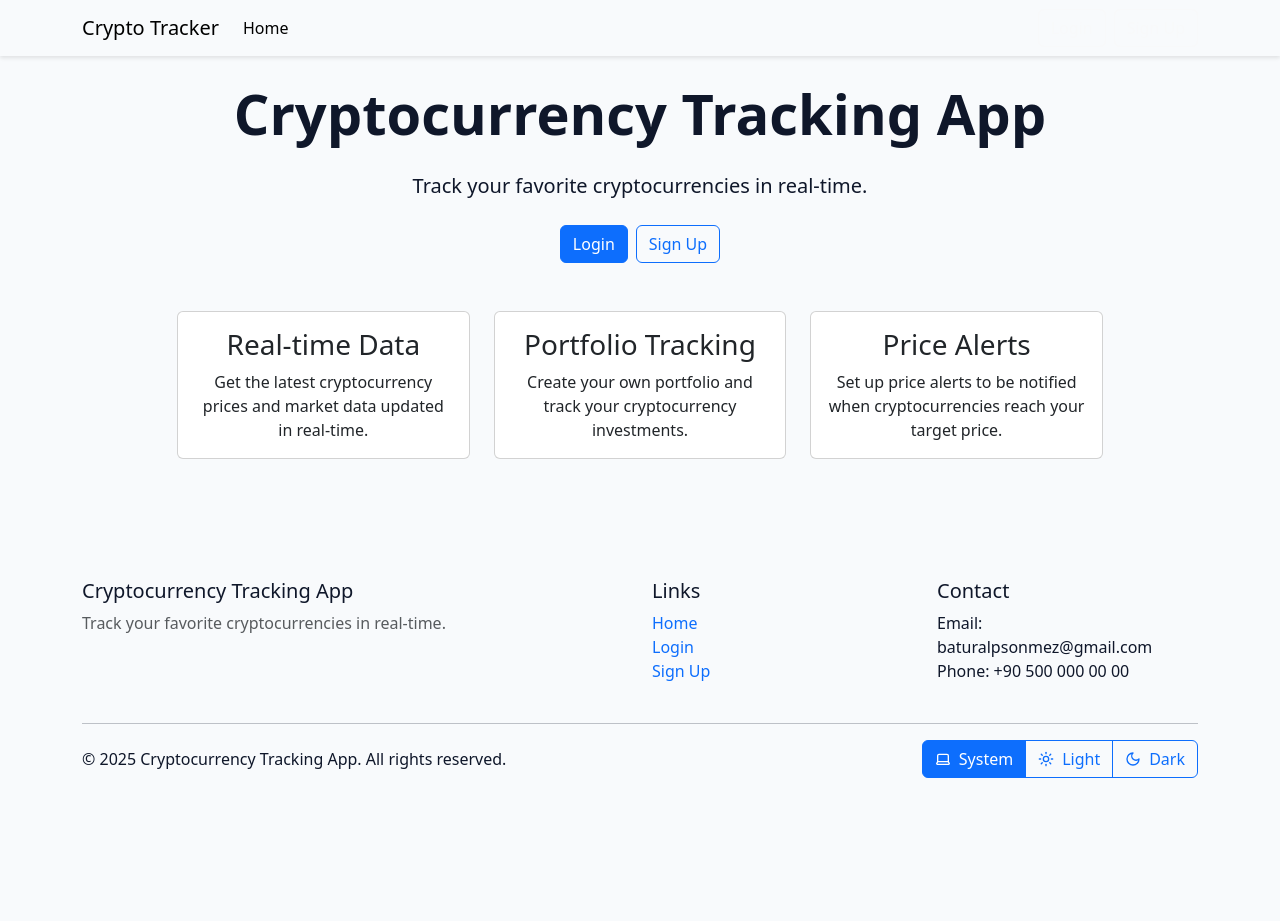
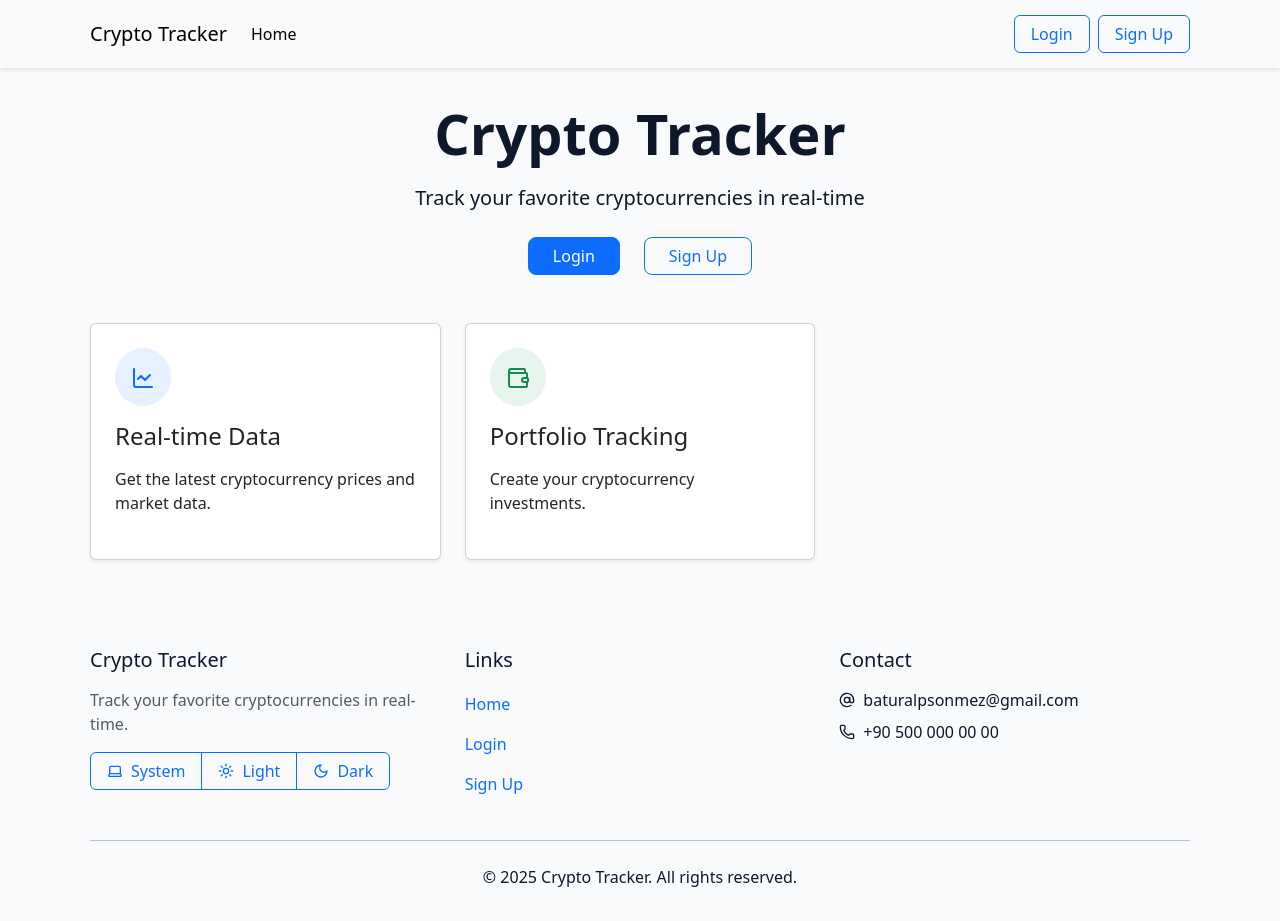
Before and after one commit to Baturalp52/cryptocurrency-tracking-app, a Next.js app in the folder frontend/: page / in a window 1280 px wide. Before the commit the page ends 802 px from the top, so only its background shows below. Built offline with nearby package versions, Linux system fonts and the light colour scheme; no server answers.

Commit message:
Enhance responsive design and styling across components

```diff
--- a/frontend/src/app/globals.css
+++ b/frontend/src/app/globals.css
@@ -1,6 +1,7 @@
 /* Prevent flash of wrong theme */
 :root {
   color-scheme: light dark;
+  font-size: 16px;
 }
 
 html.theme-initialized {
@@ -21,7 +22,37 @@ html[data-bs-theme="light"] body {
 /* Custom styles for the application */
 @import "./theme.css";
 
-/* Animations */
+/* ===== BASE STYLES (Mobile First) ===== */
+body {
+  font-size: 1rem;
+  line-height: 1.5;
+}
+
+/* ===== TYPOGRAPHY ===== */
+h1,
+.h1 {
+  font-size: 1.75rem;
+}
+
+h2,
+.h2 {
+  font-size: 1.5rem;
+}
+
+h3,
+.h3 {
+  font-size: 1.25rem;
+}
+
+.display-4 {
+  font-size: 2rem;
+}
+
+.lead {
+  font-size: 1.1rem;
+}
+
+/* ===== ANIMATIONS ===== */
 @keyframes fadeIn {
   from {
     opacity: 0;
@@ -37,13 +68,19 @@ html[data-bs-theme="light"] body {
   animation: fadeIn 0.5s ease-in-out;
 }
 
-/* Auth form styling */
+/* ===== LAYOUT & CONTAINERS ===== */
+.container {
+  padding-left: 15px;
+  padding-right: 15px;
+}
+
 .auth-form-container {
-  max-width: 500px;
+  max-width: 100%;
+  padding: 0 15px;
   margin: 0 auto;
 }
 
-/* Custom utility classes */
+/* ===== UTILITY CLASSES ===== */
 .text-gradient {
   background: linear-gradient(
     90deg,
@@ -63,19 +100,79 @@ html[data-bs-theme="light"] body {
   );
 }
 
-/* Custom component styles */
+/* Width and Height utilities */
+.w-2 {
+  width: 1rem !important;
+}
+
+.h-2 {
+  height: 1rem !important;
+}
+
+/* Spacing utilities */
+.py-4 {
+  padding-top: 1.5rem !important;
+  padding-bottom: 1.5rem !important;
+}
+
+.mt-5 {
+  margin-top: 2rem !important;
+}
+
+.mb-4 {
+  margin-bottom: 1.5rem !important;
+}
+
+/* ===== COMPONENTS ===== */
+/* Buttons */
+.btn {
+  transition: all 0.3s ease;
+  padding: 0.375rem 0.75rem;
+  font-size: 0.875rem;
+}
+
+.btn:active {
+  transform: translateY(1px);
+}
+
+/* Forms */
+.form-control {
+  min-height: 44px; /* Better touch targets */
+}
+
+.form-control:focus {
+  box-shadow: 0 0 0 0.25rem rgba(13, 110, 253, 0.25);
+}
+
+/* Navbar */
+.navbar {
+  box-shadow: 0 2px 4px rgba(0, 0, 0, 0.1);
+  padding: 0.75rem 0;
+}
+
+.navbar-brand {
+  font-size: 1.25rem;
+}
+
+.nav-link {
+  min-height: 44px;
+  display: flex;
+  align-items: center;
+}
+
+/* Cards */
+.card {
+  margin-bottom: 20px;
+}
+
 .crypto-card {
   transition: all var(--transition-speed) ease;
   border-left: 4px solid transparent;
 }
 
-.crypto-card:hover {
-  border-left-color: var(--primary-color);
-}
-
 .crypto-icon {
-  width: 32px;
-  height: 32px;
+  width: 24px;
+  height: 24px;
   border-radius: 50%;
   background-color: var(--bg-hover);
   display: flex;
@@ -91,53 +188,140 @@ html[data-bs-theme="light"] body {
   color: var(--danger-color);
 }
 
-/* Navbar styling */
-.navbar {
-  box-shadow: 0 2px 4px rgba(0, 0, 0, 0.1);
+/* ===== RESPONSIVE BREAKPOINTS ===== */
+/* Small devices (576px and up) */
+@media (min-width: 576px) {
+  .display-4 {
+    font-size: 2.5rem;
   }
 
-/* Button hover effects */
-.btn {
-  transition: all 0.3s ease;
+  h1,
+  .h1 {
+    font-size: 2rem;
   }
 
-.btn-primary:hover {
-  transform: translateY(-2px);
-  box-shadow: 0 4px 8px rgba(13, 110, 253, 0.25);
+  h2,
+  .h2 {
+    font-size: 1.75rem;
   }
 
+  .lead {
+    font-size: 1.25rem;
+  }
+
+  .btn {
+    padding: 0.375rem 1rem;
+    font-size: 1rem;
+  }
+
+  /* Responsive width and height utilities */
+  .sm\:w-2 {
+    width: 1rem !important;
+  }
+
+  .sm\:h-2 {
+    height: 1rem !important;
+  }
+}
+
+/* Medium devices (768px and up) */
+@media (min-width: 768px) {
+  .auth-form-container {
+    max-width: 500px;
+  }
+
+  .crypto-icon {
+    width: 32px;
+    height: 32px;
+  }
+
+  .py-4 {
+    padding-top: 2rem !important;
+    padding-bottom: 2rem !important;
+  }
+
+  .mt-5 {
+    margin-top: 3rem !important;
+  }
+
+  .container {
+    padding-left: 20px;
+    padding-right: 20px;
+  }
+
+  /* Responsive width and height utilities */
+  .md\:w-2 {
+    width: 1.5rem !important;
+  }
+
+  .md\:h-2 {
+    height: 1.5rem !important;
+  }
+}
+
+/* Large devices (992px and up) */
+@media (min-width: 992px) {
+  .display-4 {
+    font-size: 3rem;
+  }
+
+  h1,
+  .h1 {
+    font-size: 2.5rem;
+  }
+
+  .btn-primary:hover,
   .btn-outline-primary:hover {
     transform: translateY(-2px);
     box-shadow: 0 4px 8px rgba(13, 110, 253, 0.25);
   }
 
-/* Form control focus */
-.form-control:focus {
-  box-shadow: 0 0 0 0.25rem rgba(13, 110, 253, 0.25);
+  .crypto-card:hover {
+    border-left-color: var(--primary-color);
   }
 
-/* Responsive adjustments */
-@media (max-width: 768px) {
-  .display-4 {
-    font-size: 2.5rem;
+  /* Responsive width and height utilities */
+  .lg\:w-2 {
+    width: 2rem !important;
   }
 
-  .crypto-icon {
-    width: 24px;
-    height: 24px;
+  .lg\:h-2 {
+    height: 2rem !important;
   }
 }
 
-@media (max-width: 576px) {
+/* Extra large devices (1200px and up) */
+@media (min-width: 1200px) {
   .display-4 {
-    font-size: 2rem;
+    font-size: 3.5rem;
   }
 
-  h1 {
-    font-size: 1.75rem;
+  .container {
+    max-width: 1140px;
   }
 
-  h2 {
-    font-size: 1.5rem;
+  /* Responsive width and height utilities */
+  .xl\:w-2 {
+    width: 2.5rem !important;
+  }
+
+  .xl\:h-2 {
+    height: 2.5rem !important;
   }
 }
+
+/* XXL devices (1400px and up) */
+@media (min-width: 1400px) {
+  .container {
+    max-width: 1320px;
+  }
+
+  /* Responsive width and height utilities */
+  .xxl\:w-2 {
+    width: 3rem !important;
+  }
+
+  .xxl\:h-2 {
+    height: 3rem !important;
+  }
+}
--- a/frontend/src/app/page.tsx
+++ b/frontend/src/app/page.tsx
@@ -1,6 +1,7 @@
 "use client";
 
 import { useAuth } from "@/contexts/auth-context";
+import { ChartLine, CircleCheck, Wallet } from "lucide-react";
 import Link from "next/link";
 
 export default function Home() {
@@ -9,63 +10,66 @@ export default function Home() {
   return (
     <div className="container">
       <div className="row justify-content-center">
-        <div className="col-md-10 text-center">
-          <h1 className="display-4 fw-bold mb-4">
-            Cryptocurrency Tracking App
-          </h1>
+        <div className="col-12 text-center">
+          <h1 className="display-4 fw-bold mb-3">Crypto Tracker</h1>
+          <p className="lead mb-4">
+            Track your favorite cryptocurrencies in real-time
+          </p>
 
           {user ? (
             <div className="alert alert-success mb-4" role="alert">
-              Welcome back, {user.name}! You are logged in.
+              <div className="d-flex align-items-center">
+                <div className="me-3">
+                  <CircleCheck className="w-10 h-10 text-success" />
+                </div>
+                <div>
+                  Welcome back, <strong>{user.name}</strong>! You are logged in.
+                </div>
+              </div>
             </div>
           ) : (
             <div className="mb-4">
-              <p className="lead">
-                Track your favorite cryptocurrencies in real-time.
-              </p>
-              <div className="mt-4">
-                <Link href="/auth/login" className="btn btn-primary me-2">
+              <div className="d-grid gap-2 d-sm-flex justify-content-sm-center mb-4">
+                <Link
+                  href="/auth/login"
+                  className="btn btn-primary btn-lg px-4 me-sm-3"
+                >
                   Login
                 </Link>
-                <Link href="/auth/signup" className="btn btn-outline-primary">
+                <Link
+                  href="/auth/signup"
+                  className="btn btn-outline-primary btn-lg px-4"
+                >
                   Sign Up
                 </Link>
               </div>
             </div>
           )}
 
-          <div className="row mt-5">
-            <div className="col-md-4 mb-4">
-              <div className="card h-100">
-                <div className="card-body">
-                  <h3 className="card-title">Real-time Data</h3>
+          <div className="row mt-4 gy-4">
+            <div className="col-12 col-sm-6 col-lg-4">
+              <div className="card h-100 shadow-sm">
+                <div className="card-body text-center text-sm-start p-4">
+                  <div className="d-inline-block bg-primary bg-opacity-10 p-3 rounded-circle mb-3">
+                    <ChartLine className="w-10 h-10 text-primary" />
+                  </div>
+                  <h3 className="card-title h4 mb-3">Real-time Data</h3>
                   <p className="card-text">
-                    Get the latest cryptocurrency prices and market data updated
-                    in real-time.
+                    Get the latest cryptocurrency prices and market data.
                   </p>
                 </div>
               </div>
             </div>
 
-            <div className="col-md-4 mb-4">
-              <div className="card h-100">
-                <div className="card-body">
-                  <h3 className="card-title">Portfolio Tracking</h3>
+            <div className="col-12 col-sm-6 col-lg-4">
+              <div className="card h-100 shadow-sm">
+                <div className="card-body text-center text-sm-start p-4">
+                  <div className="d-inline-block bg-success bg-opacity-10 p-3 rounded-circle mb-3">
+                    <Wallet className="w-10 h-10 text-success" />
+                  </div>
+                  <h3 className="card-title h4 mb-3">Portfolio Tracking</h3>
                   <p className="card-text">
-                    Create your own portfolio and track your cryptocurrency
-                    investments.
-                  </p>
-                </div>
-              </div>
-            </div>
-
-            <div className="col-md-4 mb-4">
-              <div className="card h-100">
-                <div className="card-body">
-                  <h3 className="card-title">Price Alerts</h3>
-                  <p className="card-text">
-                    Set up price alerts to be notified when cryptocurrencies
-                    reach your target price.
+                    Create your cryptocurrency investments.
                   </p>
                 </div>
               </div>
--- a/frontend/src/components/footer/index.tsx
+++ b/frontend/src/components/footer/index.tsx
@@ -1,52 +1,73 @@
 import Link from "next/link";
 import ThemeToggle from "@/components/theme-toggle";
+import { AtSign, Phone } from "lucide-react";
 
 export default function Footer() {
   return (
-    <footer className="py-4 mt-5">
+    <footer className="py-4 mt-4">
       <div className="container">
-        <div className="row">
-          <div className="col-md-6">
-            <h5>Cryptocurrency Tracking App</h5>
-            <p className="text-muted">
+        <div className="row gy-4">
+          <div className="col-12 col-md-6 col-lg-4 text-center text-md-start">
+            <h5 className="mb-3">Crypto Tracker</h5>
+            <p className="text-muted mb-3">
               Track your favorite cryptocurrencies in real-time.
             </p>
+            <div className="d-none d-md-block">
+              <ThemeToggle />
+            </div>
           </div>
-          <div className="col-md-3">
-            <h5>Links</h5>
+          <div className="col-12 col-md-6 col-lg-4">
+            <h5 className="mb-3">Links</h5>
             <ul className="list-unstyled">
-              <li>
-                <Link href="/" className="text-decoration-none">
+              <li className="mb-2">
+                <Link
+                  href="/"
+                  className="text-decoration-none d-inline-block py-1"
+                >
                   Home
                 </Link>
               </li>
-              <li>
-                <Link href="/auth/login" className="text-decoration-none">
+              <li className="mb-2">
+                <Link
+                  href="/auth/login"
+                  className="text-decoration-none d-inline-block py-1"
+                >
                   Login
                 </Link>
               </li>
-              <li>
-                <Link href="/auth/signup" className="text-decoration-none">
+              <li className="mb-2">
+                <Link
+                  href="/auth/signup"
+                  className="text-decoration-none d-inline-block py-1"
+                >
                   Sign Up
                 </Link>
               </li>
             </ul>
           </div>
-          <div className="col-md-3">
-            <h5>Contact</h5>
+          <div className="col-12 col-md-6 col-lg-4">
+            <h5 className="mb-3">Contact</h5>
             <ul className="list-unstyled">
-              <li>Email: baturalpsonmez@gmail.com</li>
-              <li>Phone: +90 500 000 00 00</li>
+              <li className="mb-2 d-flex align-items-center">
+                <AtSign className="me-2 w-2 h-2" />
+                <span>baturalpsonmez@gmail.com</span>
+              </li>
+              <li className="mb-2 d-flex align-items-center">
+                <Phone className="me-2 w-2 h-2" />
+                <span>+90 500 000 00 00</span>
+              </li>
             </ul>
           </div>
         </div>
-        <hr className="mt-4" />
-        <div className="d-flex justify-content-between align-items-center">
+        <hr className="my-4" />
+        <div className="text-center">
+          <div className="d-md-none mb-3">
+            <ThemeToggle />
+          </div>
           <p className="mb-0">
-            &copy; {new Date().getFullYear()} Cryptocurrency Tracking App. All
-            rights reserved.
+            &copy; {new Date().getFullYear()} Crypto Tracker. All rights
+            reserved.
           </p>
-          <ThemeToggle />
         </div>
       </div>
     </footer>
--- a/frontend/src/components/navbar/index.tsx
+++ b/frontend/src/components/navbar/index.tsx
@@ -3,13 +3,30 @@
 import Link from "next/link";
 import { useAuth } from "@/contexts/auth-context";
 import { usePathname } from "next/navigation";
+import { useEffect } from "react";
 
 export default function Navbar() {
   const { user, loading, logout } = useAuth();
   const pathname = usePathname();
 
+  useEffect(() => {
+    const navbarToggler = document.querySelector(
+      ".navbar-toggler"
+    ) as HTMLElement;
+    const handleClick = () => {
+      if (!navbarToggler) return;
+      if (navbarToggler.getAttribute("aria-expanded") === "true") {
+        navbarToggler.click();
+      }
+    };
+    document.body.addEventListener("click", handleClick);
+    return () => {
+      document.body.removeEventListener("click", handleClick);
+    };
+  }, [pathname]);
+
   return (
-    <nav className="navbar navbar-expand-lg">
+    <nav className="navbar navbar-expand-lg sticky-top">
       <div className="container">
         <Link href="/" className="navbar-brand">
           Crypto Tracker
@@ -28,7 +45,7 @@ export default function Navbar() {
         </button>
 
         <div className="collapse navbar-collapse" id="navbarNav">
-          <ul className="navbar-nav me-auto">
+          <ul className="navbar-nav me-auto mb-2 mb-lg-0">
             <li className="nav-item">
               <Link
                 href="/"
@@ -37,14 +54,32 @@ export default function Navbar() {
                 Home
               </Link>
             </li>
+            {user && (
+              <li className="nav-item">
+                <Link
+                  href="/watchlist"
+                  className={`nav-link ${
+                    pathname === "/watchlist" ? "active" : ""
+                  }`}
+                >
+                  Watchlist
+                </Link>
+              </li>
+            )}
           </ul>
 
+          <div className="d-flex flex-column flex-lg-row align-items-start align-items-lg-center gap-2">
             {loading ? (
-            <span className="navbar-text me-3">Loading...</span>
+              <span className="navbar-text">Loading...</span>
             ) : user ? (
               <>
-              <span className="navbar-text me-3">Welcome, {user.name}</span>
-              <button className="btn btn-outline-light" onClick={logout}>
+                <span className="navbar-text me-lg-3 mb-2 mb-lg-0">
+                  Welcome, {user.name}
+                </span>
+                <button
+                  className="btn btn-outline-primary w-100 w-lg-auto"
+                  onClick={logout}
+                >
                   Logout
                 </button>
               </>
@@ -53,8 +88,10 @@ export default function Navbar() {
                 <Link
                   href="/auth/login"
                   className={`btn ${
-                  pathname === "/auth/login" ? "btn-light" : "btn-outline-light"
-                } me-2`}
+                    pathname === "/auth/login"
+                      ? "btn-primary"
+                      : "btn-outline-primary"
+                  } mb-2 mb-lg-0 w-100 w-md-auto`}
                 >
                   Login
                 </Link>
@@ -62,9 +99,9 @@ export default function Navbar() {
                   href="/auth/signup"
                   className={`btn ${
                     pathname === "/auth/signup"
-                    ? "btn-light"
-                    : "btn-outline-light"
-                }`}
+                      ? "btn-primary"
+                      : "btn-outline-primary"
+                  } w-100 w-md-auto mb-lg-0 mb-2 text-nowrap`}
                 >
                   Sign Up
                 </Link>
@@ -72,6 +109,7 @@ export default function Navbar() {
             )}
           </div>
         </div>
+      </div>
     </nav>
   );
 }
```
Also changed, not shown: 1 other file (tests, documents, lock files or other folders). Lines whose indentation alone changed are shown as unchanged.
